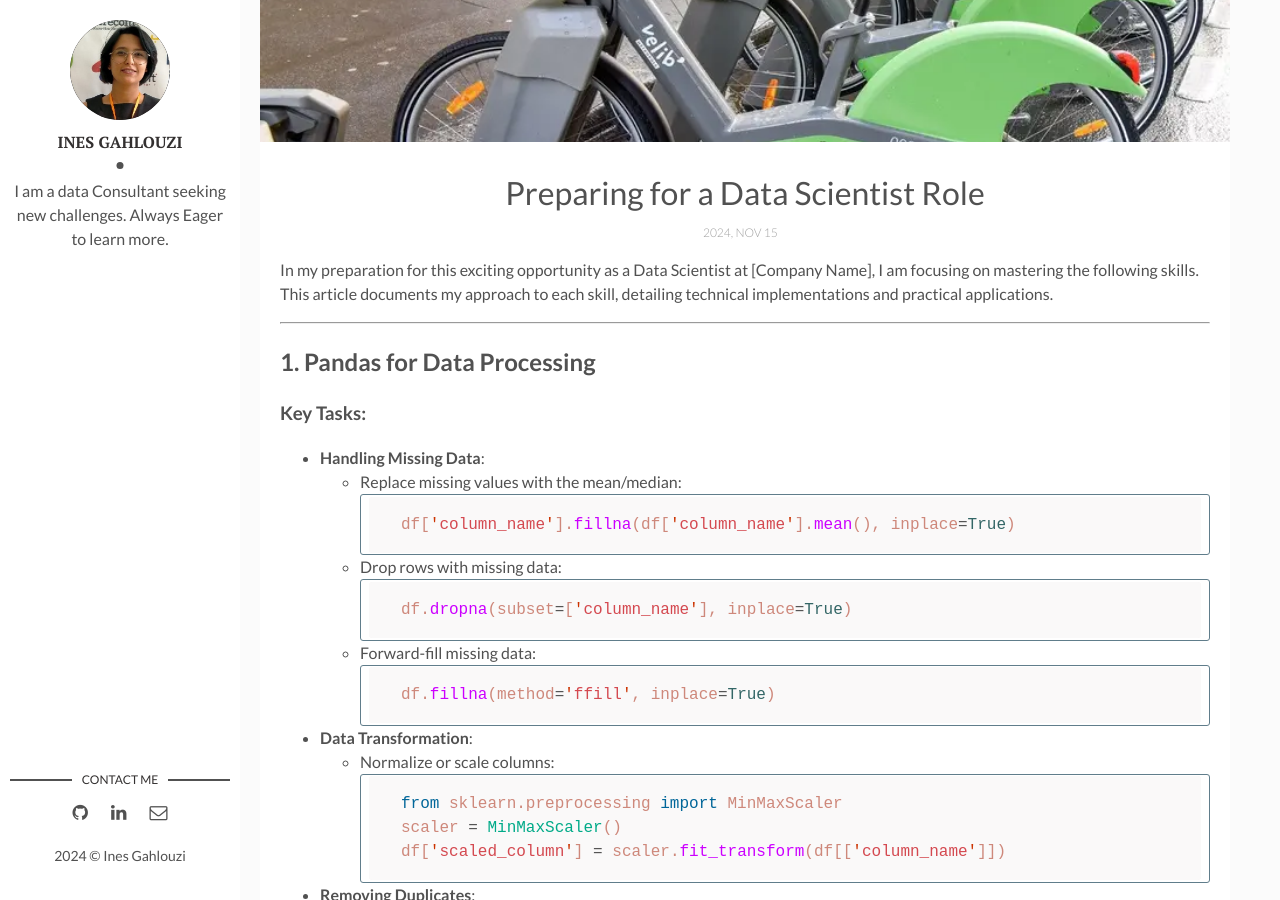
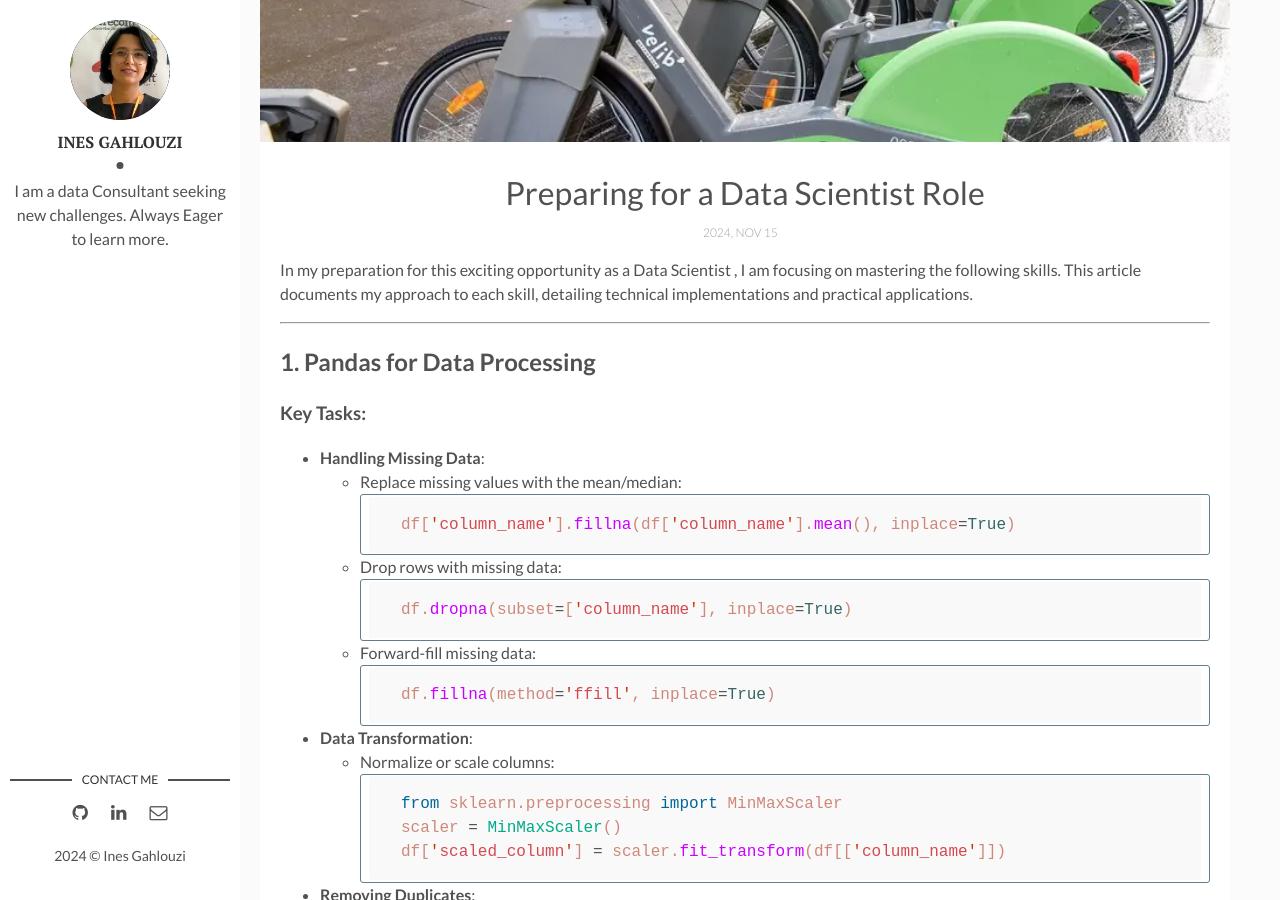
Before and after one commit to inesgh1/Ines-s-Blog, a Jekyll site: the page built from _posts/2024-11-15-PreparationforDataScientistRole.markdown, in a window 1280 px wide and 900 px high, scrolled down 378 px. Built offline with Jekyll 4.4.1, drawn with Linux system fonts in a browser that asks for light colours; comment, search, counter and statistics services are not loaded.

Commit message:
Update 2024-11-15-PreparationforDataScientistRole.markdown

```diff
--- a/_posts/2024-11-15-PreparationforDataScientistRole.markdown
+++ b/_posts/2024-11-15-PreparationforDataScientistRole.markdown
@@ -8,7 +8,7 @@ tags: [Programming,K-means,machine learning,interview,data science] # add tag
 ---
 
 
-In my preparation for this exciting opportunity as a Data Scientist at [Company Name], I am focusing on mastering the following skills. This article documents my approach to each skill, detailing technical implementations and practical applications.
+In my preparation for this exciting opportunity as a Data Scientist , I am focusing on mastering the following skills. This article documents my approach to each skill, detailing technical implementations and practical applications.
 
 ---
 
```
